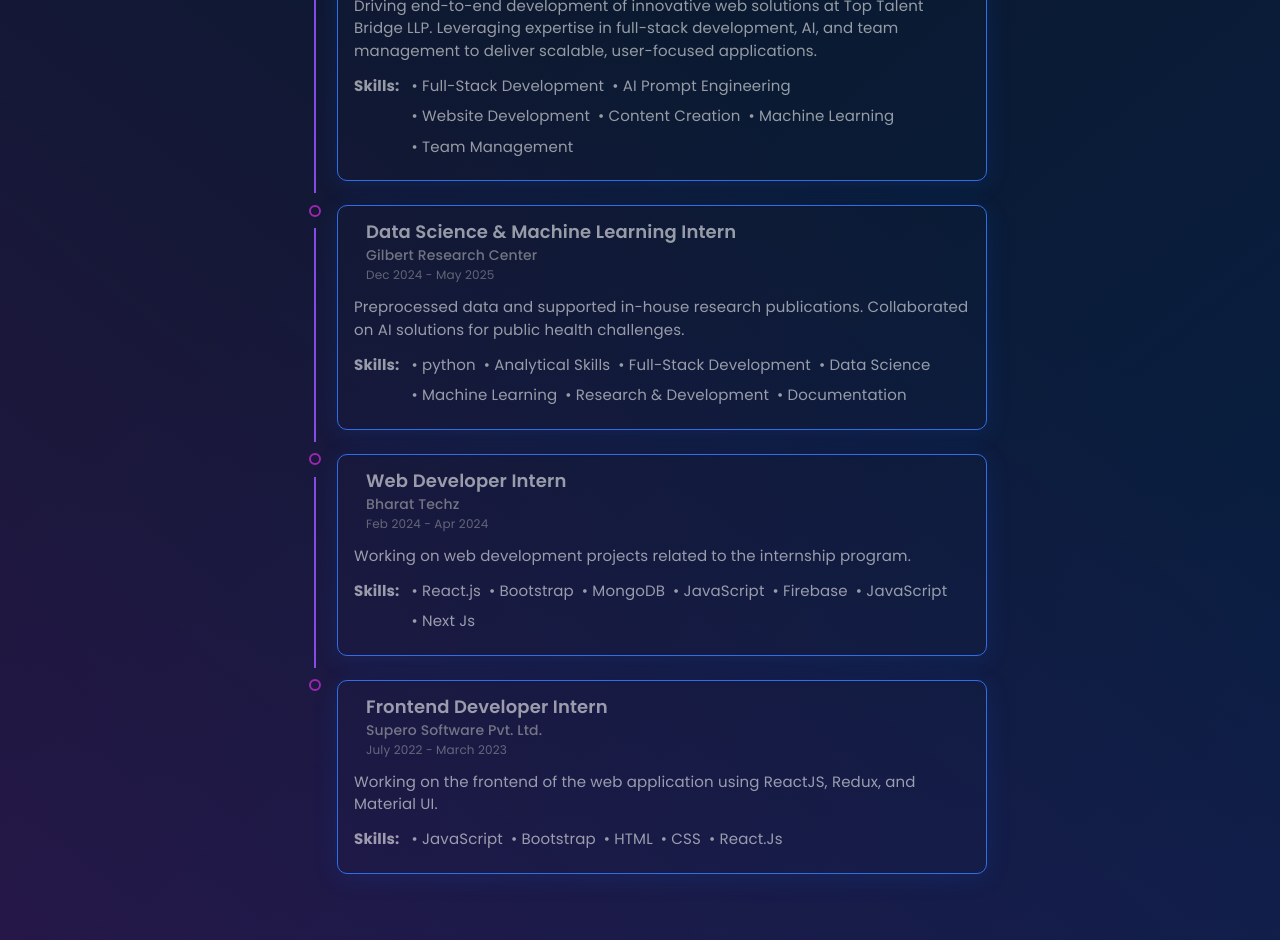
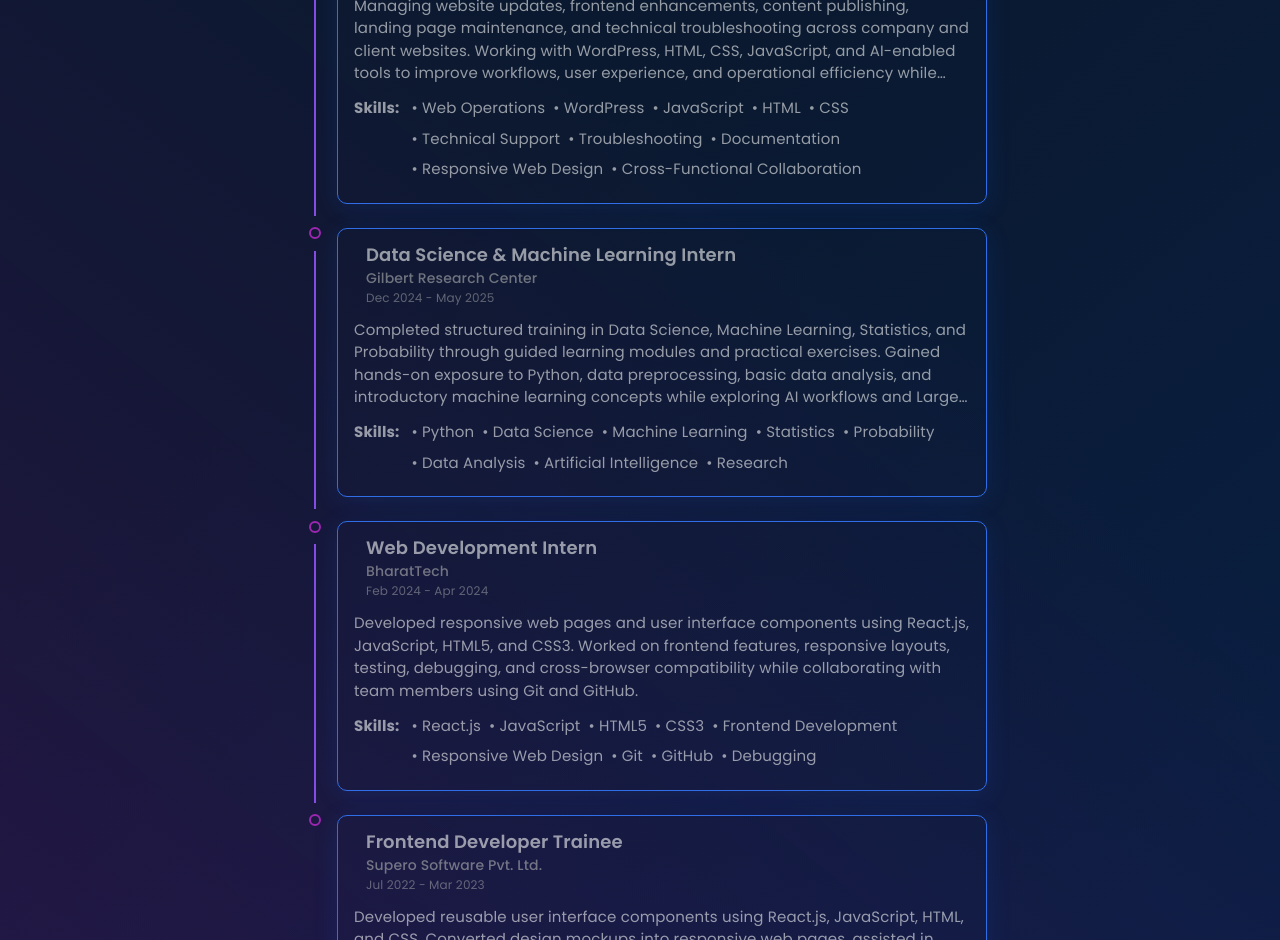
Before and after one commit to VikasSaxena2204/I-Showcase, a React (Create React App) app: page / in a window 1280 px wide. Shown: the part 1860-2800 px from the top of the page. Built offline with nearby package versions, Linux system fonts and the light colour scheme.

Commit message:
Update constants.js

```diff
--- a/src/data/constants.js
+++ b/src/data/constants.js
@@ -12,7 +12,7 @@
 import contextShoppingImage from '../images/Context-Shopping-App.png';
 import entertainmentMelaImage from '../images/The-Entertainment-Mela.png';
 import freelancerImage from '../images/FREELANCER.png';
-import VikasImage from '../images/Vikas_pic1.jpg';
+import VikasImage from '../images/ProfilePic.png';
 import quizyfyImage from '../images/quizyfy.png';
 import logix from '../images/Logix.png';
 import subsImage from '../images/SV-Subscription.png';
@@ -24,16 +24,16 @@
   name: "Vikas Saxena",
   roles: [
     "Frontend Developer",
-    "MERN Full Stack Developer",
-    "Full Stack Web Developer",
-    "Programmer",
-    "UI/UX Designer",
-
+    "Web Developer",
+    "Software Engineer",
+    "Technical Support Engineer",
+    "Application Support Engineer",
+    "Web Operations Professional"
   ],
  description:
-    "I am a motivated and versatile professional with a strong drive to embrace new challenges and excel in dynamic environments. Fueled by a passion for continuous learning and growth, I am dedicated to delivering meaningful results through a proactive and innovative approach.",
+  "Computer Science Engineering graduate with experience in React.js, JavaScript, MERN Stack, web operations, technical support, and application troubleshooting. Passionate about building responsive web applications, solving technical challenges, and delivering reliable user-focused solutions.",
   github: "https://github.com/VikasSaxena2204",
-  resume: "https://drive.google.com/file/d/1KjR3xFl08eehoVR-_DhCjNlxMGkaRm2m/view?usp=sharing",
+  resume: "https://drive.google.com/file/d/1-TuI52YXVennrrtpMrjj1PbiPOXrBYg-/view?usp=sharing",
   linkedin: "https://www.linkedin.com/in/2204-vikas-saxena/",
   twitter: null,
   insta: null,
@@ -139,17 +139,21 @@
   {
     id: 4,
 img: " ",
-    role: "Full Stack Web Developer",
+role: "Web Operations Associate",
 company: "Top Talent Bridge LLP",
-    date: "Jan 2025 - Present",
-    desc: "Driving end-to-end development of innovative web solutions at Top Talent Bridge LLP. Leveraging expertise in full-stack development, AI, and team management to deliver scalable, user-focused applications.",
+date: "Mar 2025 - Present",
+desc: "Managing website updates, frontend enhancements, content publishing, landing page maintenance, and technical troubleshooting across company and client websites. Working with WordPress, HTML, CSS, JavaScript, and AI-enabled tools to improve workflows, user experience, and operational efficiency while collaborating with cross-functional teams.",
 skills: [
-      "Full-Stack Development",
-      "AI Prompt Engineering",
-      "Website Development",
-      "Content Creation",
-      "Machine Learning",
-      "Team Management",
+"Web Operations",
+"WordPress",
+"JavaScript",
+"HTML",
+"CSS",
+"Technical Support",
+"Troubleshooting",
+"Documentation",
+"Responsive Web Design",
+"Cross-Functional Collaboration"
 ],
     doc: "",
   },
@@ -159,49 +163,56 @@
 role: "Data Science & Machine Learning Intern",
 company: "Gilbert Research Center",
 date: "Dec 2024 - May 2025",
-    desc: "Preprocessed data and supported in-house research publications. Collaborated on AI solutions for public health challenges.",
+desc: "Completed structured training in Data Science, Machine Learning, Statistics, and Probability through guided learning modules and practical exercises. Gained hands-on exposure to Python, data preprocessing, basic data analysis, and introductory machine learning concepts while exploring AI workflows and Large Language Models (LLMs).",
 skills: [
-      "python",
-      "Analytical Skills",
-      "Full-Stack Development",
+"Python",
 "Data Science",
 "Machine Learning",
-      "Research & Development",
-      "Documentation",
+"Statistics",
+"Probability",
+"Data Analysis",
+"Artificial Intelligence",
+"Research"
 ],
+
     doc: "",
   },
   {
    id: 0,
 img: "",
-    role: "Web Developer Intern",
-    company: "Bharat Techz",
+role: "Web Development Intern",
+company: "BharatTech",
 date: "Feb 2024 - Apr 2024",
-    desc: "Working on web development projects related to the internship program.",
+desc: "Developed responsive web pages and user interface components using React.js, JavaScript, HTML5, and CSS3. Worked on frontend features, responsive layouts, testing, debugging, and cross-browser compatibility while collaborating with team members using Git and GitHub.",
 skills: [
 "React.js",
-      "Bootstrap",
-      "MongoDB",
 "JavaScript",
-      "Firebase",
-      "JavaScript",
-      " Next Js",
+"HTML5",
+"CSS3",
+"Frontend Development",
+"Responsive Web Design",
+"Git",
+"GitHub",
+"Debugging"
 ],
     doc: "",
   },
   {
     id: 1,
 img: "",
-    role: "Frontend Developer Intern",
+role: "Frontend Developer Trainee",
 company: "Supero Software Pvt. Ltd.",
-    date: "July 2022 - March 2023",
-    desc: "Working on the frontend of the web application using ReactJS, Redux, and Material UI.",
+date: "Jul 2022 - Mar 2023",
+desc: "Developed reusable user interface components using React.js, JavaScript, HTML, and CSS. Converted design mockups into responsive web pages, assisted in testing and debugging frontend issues, and collaborated with senior developers on feature enhancements and UI improvements.",
 skills: [
+"React.js",
 "JavaScript",
-      "Bootstrap",
 "HTML",
 "CSS",
-      "React.Js",
+"Frontend Development",
+"Responsive Web Design",
+"UI Development",
+"Debugging"
 ],
   },
 ];
@@ -209,30 +220,30 @@
 export const education = [
 {
 id: 0,
-    img: "https://encrypted-tbn0.gstatic.com/images?q=tbn:ANd9GcR-VlULm9bVVrbWkVEEseM6FCJxB5AqAUiWug&s",
-    school: "Aravali College of Engineering & Management, Faridabad",
-    date: "Aug 2018 - Sep 2022",
-    grade: "8.76 CGPA",
-    desc: "I have completed my Bachelor's degree in Computer Science and Engineering from Aravali College of Engineering & Management, Faridabad. I have completed my graduation with CGPA of 8.76. I have took courses in Data Structures, Algorithms, Object-Oriented Programming, Database Management Systems, Operating Systems, and Computer Networks, among others.",
-    degree: "Bachelor of Technology - B.Tech, Computer Science and Engineering",
+img: "https://jcboseust.ac.in/assets/uploads/media/be5cb2dc7f8445c5b3dc7d814be25bc9.png",
+school: "J.C. Bose University of Science and Technology, YMCA",
+date: "Jul 2018 - May 2022",
+grade: "CGPA: 8.76",
+desc: "Completed a Bachelor's degree in Computer Science & Engineering with a strong foundation in Data Structures, Algorithms, Object-Oriented Programming, Database Management Systems, Operating Systems, Computer Networks, and Software Development.",
+degree: "Bachelor of Technology (B.Tech), Computer Science & Engineering",
 },
 {
 id: 1,
 img: "https://bseh.org.in/logo.png",
 school: "K.D. Senior Secondary School, Faridabad",
-    date: "Apr 2016 - Apr 2018",
+date: "2016 - 2018",
 grade: "86.8%",
-    desc: "I completed my class 12 high school education at K.D. Senior Secondary School, Faridabad, where I studied Science with Computers.",
-    degree: "HBSE(XII), Science",
+desc: "Completed Senior Secondary Education with Science and Computer Science, building a foundation in mathematics, analytical thinking, and technology.",
+degree: "Class XII (HBSE) - Science",
 },
 {
 id: 2,
 img: "https://bseh.org.in/logo.png",
-    school: "Saint Micah Chritian High School, Faridabad",
-    date: "Apr 2015 - Apr 2016",
+school: "Saint Micah Christian High School, Faridabad",
+date: "2015 - 2016",
 grade: "90.4%",
-    desc: "I completed my class 10 education at Saint Micah Chritian High School, Faridabad.",
-    degree: "HBSE(X), General",
+desc: "Completed Secondary Education with strong academic performance and active participation in school activities.",
+degree: "Class X (HBSE)",
 },
 ];
 
```
Lines whose indentation alone changed are shown as unchanged.
